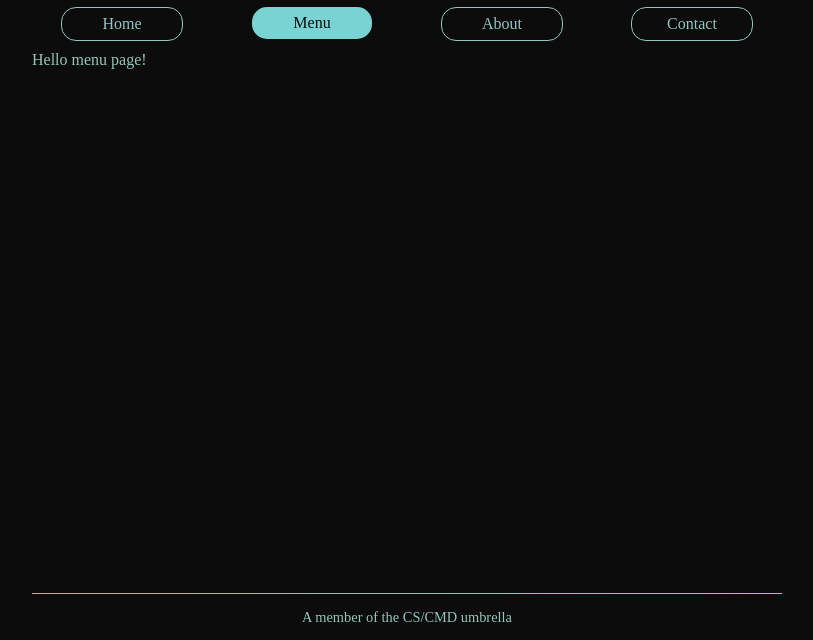
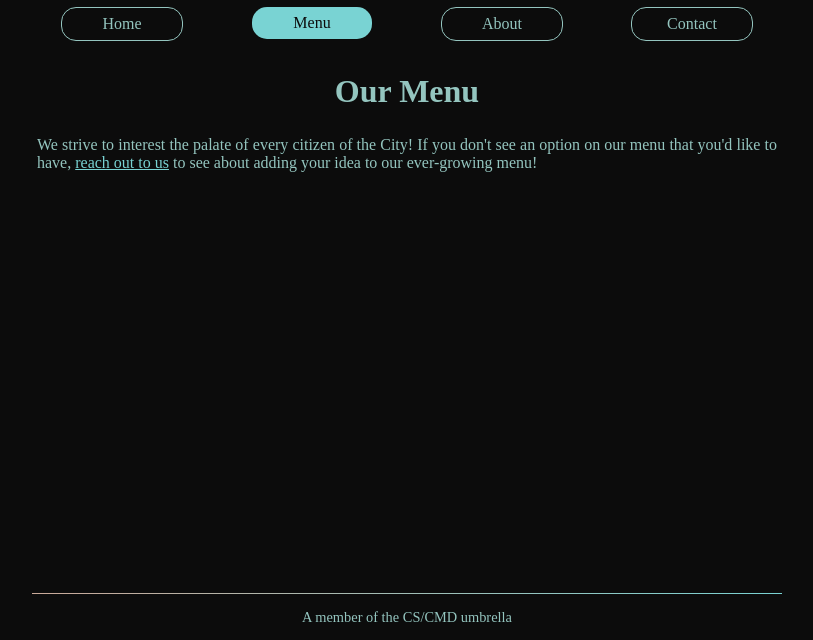
Before and after one commit to cs-cmd/city-cube-restaurant, a website built with webpack: page src/index.html in a window 1280 px wide. Both pictures are taken after a click on the item "Menu". Shown: the part 160-800 px from the top of the page, without its empty margins (233-1046 px from the left). Built offline with nearby package versions, Linux system fonts and the light colour scheme.

Commit message:
Added new function to create a link used in paragraph text, to cut down on rewritten code; continued work on menu page;

```diff
--- a/res/styles/page-styles.css
+++ b/res/styles/page-styles.css
@@ -96,18 +96,11 @@ figcaption {
     width: 100%;
     text-align: center;
 }
+
 #tab-container p {
     text-align: justify;
     padding: 5px;
 }
-
-
-#tab {
-    display: flex;
-    flex-direction: column;
-
-}
-
 
 
 footer {
--- a/src/loadContent.js
+++ b/src/loadContent.js
@@ -50,6 +50,7 @@ export const pageLoader = (function() {
                 console.log('about');
                 if (aboutPage === null) {
                     aboutPage = createAboutPage();
+                    addChangeTab(aboutPage);
                 }
                 newPage = aboutPage;
                 break;
@@ -57,6 +58,7 @@ export const pageLoader = (function() {
                 console.log('menu');
                 if (menuPage === null) {
                     menuPage = createMenuPage();
+                    addChangeTab(menuPage);
                 }
                 newPage = menuPage;
                 break;
@@ -64,6 +66,7 @@ export const pageLoader = (function() {
                 console.log('contact');
                 if (contactPage === null) {
                     contactPage = createContactPage();
+                    addChangeTab(contactPage);
                 }
                 newPage = contactPage;
                 break;
@@ -97,6 +100,7 @@ export const pageLoader = (function() {
         }
     }
 
+    // used to change current tab CSS
     function changeTab(newTab) {
         if (currentPageButton !== null) {
             currentPageButton.classList.remove('current-tab');
@@ -105,6 +109,7 @@ export const pageLoader = (function() {
         currentPageButton = newTab;
     }
 
+    // used to add changeTab functionality to links in the page
     function addChangeTab(container) {
         console.log('in addChangeTab');
         container.querySelectorAll('.tab-nav-link').forEach((node) => {
--- a/src/pages/createBaseline.js
+++ b/src/pages/createBaseline.js
@@ -4,3 +4,12 @@ export function setUpBaseDiv() {
 
     return mainDiv;
 }
+
+export function createLink(innerText, tab) {
+    const link = document.createElement('a');
+    link.innerText = innerText;
+    link.setAttribute('tab', tab);
+    link.classList.add('tab-nav-link');
+
+    return link;
+}
--- a/src/pages/createHomePage.js
+++ b/src/pages/createHomePage.js
@@ -1,4 +1,4 @@
-import { setUpBaseDiv } from "./createBaseline";
+import { setUpBaseDiv,createLink } from "./createBaseline";
 import '../../res/styles/tab-link-style.css';
 
 export function createHomePage(homeImagePath) {
@@ -42,16 +42,16 @@ export function createHomePage(homeImagePath) {
 
     // add second paragraph
     const p2 = document.createElement('p');
-    p2.innerText = "Our patented formula of nutrients and minerals sourced from exotic locations across our planet provides you with everything your body needs to function in our society!";
+    p2.innerHTML = "Our patented formula of nutrients and minerals sourced from exotic locations across our planet provides you with everything your body needs to function in our society! View ";
+    const menuLink = createLink('our menu', 'menu');
+    p2.innerHTML += menuLink.outerHTML;
+    p2.innerHTML += ' to get an idea of what our store specializes in!';
     homePageDiv.appendChild(p2);
 
     // Add third paragraph and link to contact form
     const p3 = document.createElement('p');
     p3.innerHTML = "As a member of the CS/CMD umbrella conglomerate, you can use your ::CS/CREDIT:: here to purchase your goods! You can inquire more about these options in our ";
-    const contactLink = document.createElement('a');
-    contactLink.innerText = "contact form";
-    contactLink.classList.add('tab-nav-link');
-    contactLink.setAttribute('tab', 'contact');
+    const contactLink = createLink('contact form', 'contact');
     p3.innerHTML += contactLink.outerHTML;
     p3.innerHTML += '.';
     homePageDiv.appendChild(p3);
@@ -59,10 +59,7 @@ export function createHomePage(homeImagePath) {
     // add fourth paragraph and link to about page
     const p4 = document.createElement('p');
     p4.innerHTML = "Interested in how our store came to be in the City? View "
-    const aboutLink = document.createElement('a');
-    aboutLink.innerText = 'our about page';
-    aboutLink.classList.add('tab-nav-link');
-    aboutLink.setAttribute('tab', 'about');
+    const aboutLink = createLink('our about page', 'about');
     p4.innerHTML += aboutLink.outerHTML;
     p4.innerHTML += " to learn about our founder's journey through the bureaucratic jungle to secure a foothold in the food industry here in our beautiful City.";
     homePageDiv.appendChild(p4);
--- a/src/pages/createMenuPage.js
+++ b/src/pages/createMenuPage.js
@@ -1,8 +1,19 @@
-import { setUpBaseDiv } from "./createBaseline";
+import { createLink, setUpBaseDiv } from "./createBaseline";
 
 export function createMenuPage() {
     let mainDiv = setUpBaseDiv();
-    mainDiv.innerText = 'Hello menu page!';
+
+    const mainHeader = document.createElement('h1');
+    mainHeader.classList.add("headers");
+    mainHeader.innerText = 'Our Menu';
+    mainDiv.appendChild(mainHeader);
+
+    const p1 = document.createElement('p');
+    p1.innerHTML = "We strive to interest the palate of every citizen of the City! If you don't see an option on our menu that you'd like to have, ";
+    const contactLink = createLink('reach out to us', 'contact');
+    p1.innerHTML += contactLink.outerHTML;
+    p1.innerHTML += ' to see about adding your idea to our ever-growing menu!';
+    mainDiv.appendChild(p1);
 
     return mainDiv;
 }
```
Also changed, not shown: dist/bundle.js, src/pages/createContactPage.js (line endings or trailing spaces).
